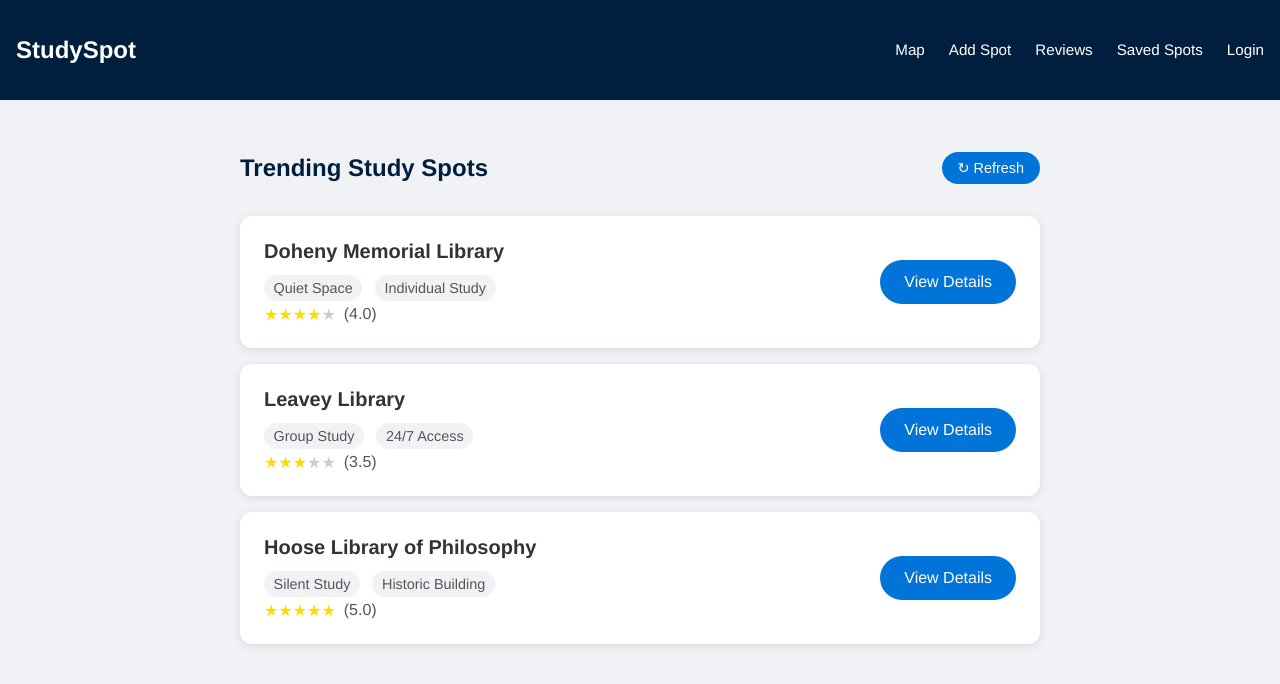
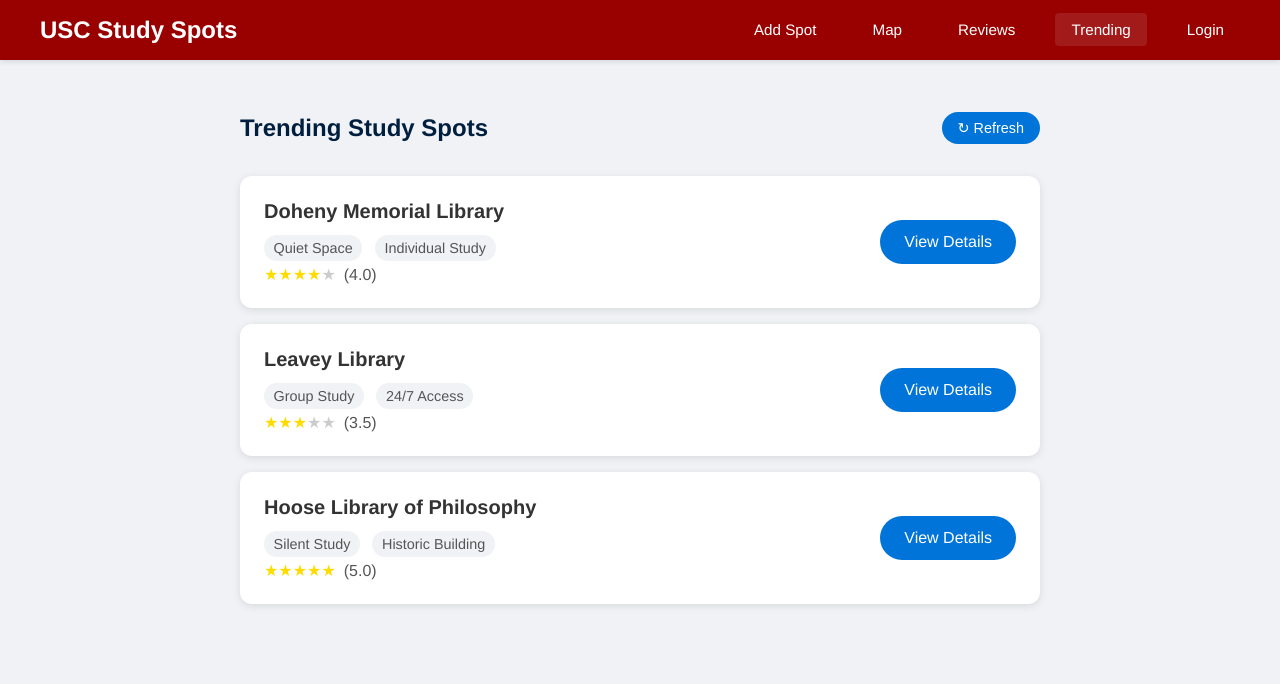
Before and after one commit to brennenho/study-spots, a website built with Vite: page pages/trending.html in a window 1280 px wide. Built offline with nearby package versions, Linux system fonts and the light colour scheme.

Commit message:
navigation bar updates to all pages

```diff
--- a/pages/trending.html
+++ b/pages/trending.html
@@ -3,6 +3,7 @@
 <head>
     <meta charset="UTF-8">
     <title>Trending Study Spots</title>
+    <link rel="stylesheet" href="../styles/header.css">
     <style>
 
         body {
@@ -55,6 +56,7 @@
         .trending-section h2 {
             font-size: 1.5rem;
             color: #001f3f;
+            margin-top: 5rem;
             margin-bottom: 2rem;
             display: flex;
             justify-content: space-between;
@@ -63,6 +65,7 @@
 
         .refresh-button {
             background-color: #0074D9;
+
             color: white;
             padding: 0.5rem 1rem;
             border: none;
@@ -199,18 +202,20 @@
     </style>
 </head>
 <body>
-    <header class="site-header">
-        <nav class="navigation">
-            <h1 class="logo">StudySpot</h1>
+
+    <header class="main-header">
+        <nav>
+            <a href="../index.html" class="logo">USC Study Spots</a>
             <ul class="nav-links">
-                <li><a href="#">Map</a></li>
-                <li><a href="pages/addspot.html" class="active">Add Spot</a></li>
-                <li><a href="#">Reviews</a></li>
-                <li><a href="#">Saved Spots</a></li>
-                <li><a href="#">Login</a></li>
+                <li><a href="addspot.html"> Add Spot</a></li>
+                <li><a href="./map.html">Map</a></li>
+                <li><a href="./review_page.html">Reviews</a></li>
+                <li><a href="./trending.html" class = active>Trending</a></li>
+                <li><a href="./login.html">Login</a></li>
             </ul>
         </nav>
     </header>
+
 
     <main class="container">
         <section class="trending-section">
--- a/styles/addspot.css
+++ b/styles/addspot.css
@@ -5,6 +5,7 @@
   align-items: center;
   justify-content: center;
   padding: 40px;
+  background-color: #f0f2f5;
 }
 
 * {
--- a/styles/header.css
+++ b/styles/header.css
@@ -20,9 +20,21 @@
     margin: 0 auto;
 }
 
+/* .logo {
+    font-size: 1.5rem;
+    font-weight: bold;
+} */
+
 .logo {
     font-size: 1.5rem;
     font-weight: bold;
+    color: white;
+    text-decoration: none; /* Remove underline from the link */
+}
+
+.logo:hover {
+    text-decoration: none; /* Ensure hover doesn't change the text decoration */
+    color: white; /* Optional: Ensure color consistency on hover */
 }
 
 .nav-links {
--- a/styles/home.css
+++ b/styles/home.css
@@ -1,6 +1,6 @@
 .hero {
     background: linear-gradient(rgba(153, 0, 0, 0.9), rgba(153, 0, 0, 0.7)),
-                url('/images/usc-campus.jpg') center/cover;
+                url('/img/usc-campus.jpg') center/cover;
     color: white;
     text-align: center;
     padding: 100px 20px;
```
Also changed, not shown: index.html (+1 -2 lines), pages/addspot.html (+1 -2 lines), pages/login.html (+1 -2 lines), pages/map.html (+1 -2 lines), pages/review_page.html (+18 -2 lines).
